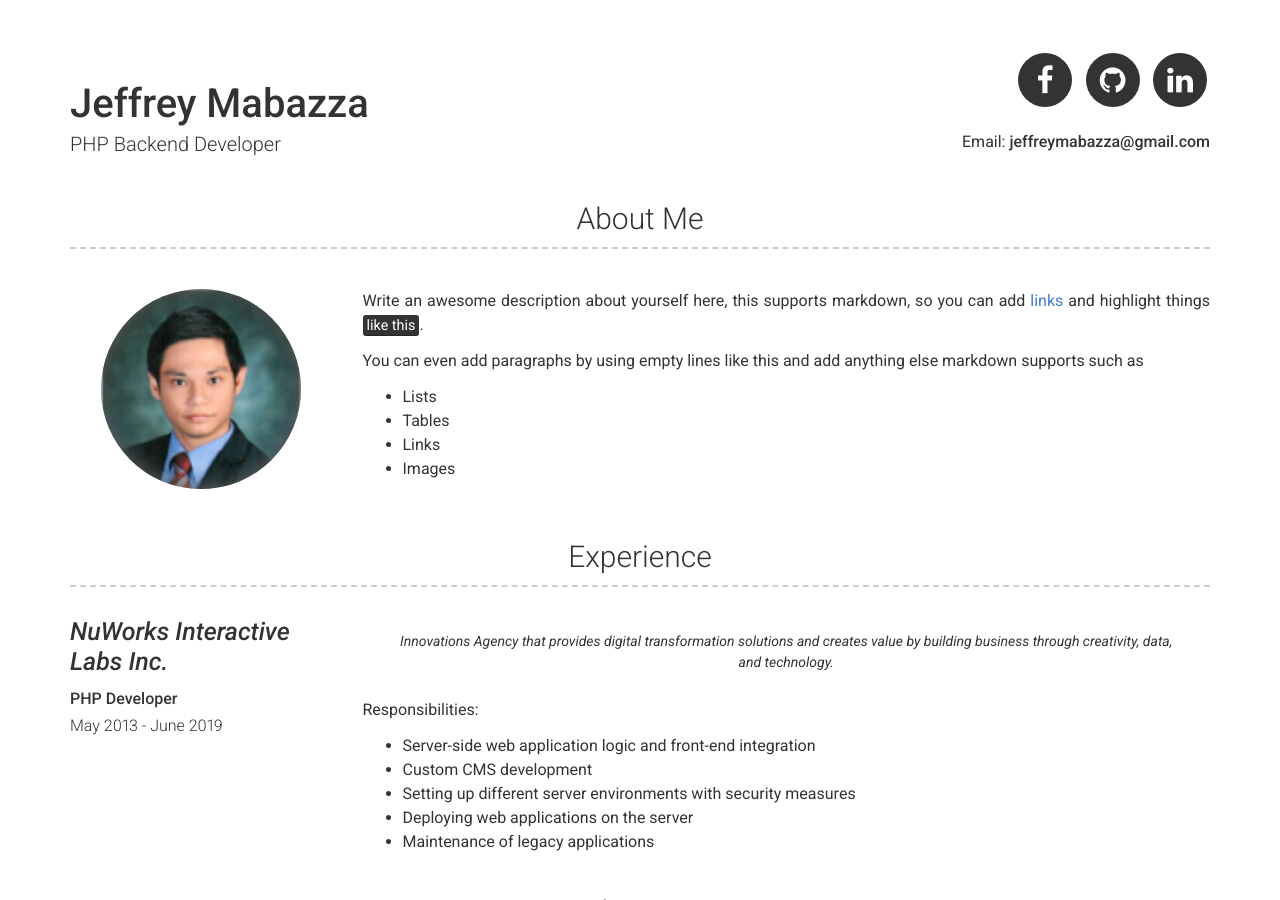
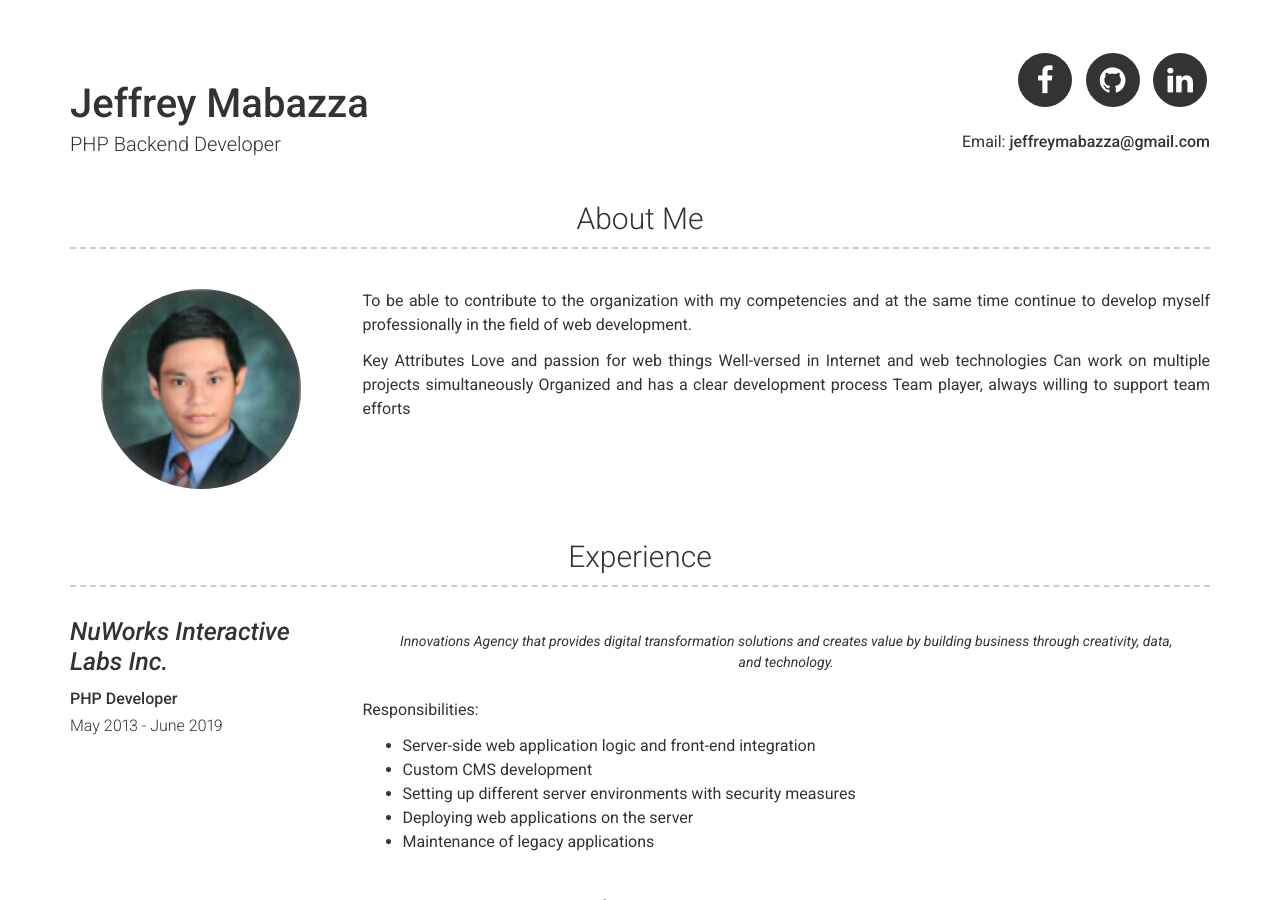
Before and after one commit to jeffmabazza/jeffreymabazza.github.io, a Jekyll site: the page built from index.md, in a window 1280 px wide and 900 px high. Built offline with Jekyll 4.4.1, drawn with Linux system fonts in a browser that asks for light colours.

Commit message:
Testing config.yml

```diff
--- a/_config.yml
+++ b/_config.yml
@@ -26,13 +26,14 @@ linkedin_username: https://ph.linkedin.com/in/jeffrey-mabazza-06a999112
 # about_title: About Me (Use this to override about section title)
 about_profile_image: assets/my-pic.png
 about_content: | # this will include new lines to allow paragraphs
-  Write an awesome description about yourself here, this supports markdown, so you can add [links](http://foobar.com) and highlight things <mark>like this</mark>.
+  To be able to contribute to the organization with my competencies and at the same time continue to develop myself professionally in the field of web development.
 
-  You can even add paragraphs by using empty lines like this and add anything else markdown supports such as
-    - Lists
-    - Tables
-    - Links
-    - Images
+  Key Attributes
+    Love and passion for web things
+    Well-versed in Internet and web technologies
+    Can work on multiple projects simultaneously
+    Organized and has a clear development process
+    Team player, always willing to support team efforts
 
 # Projects Section
 # projects_title: Projects #(Use this to override about projects section title)
```
